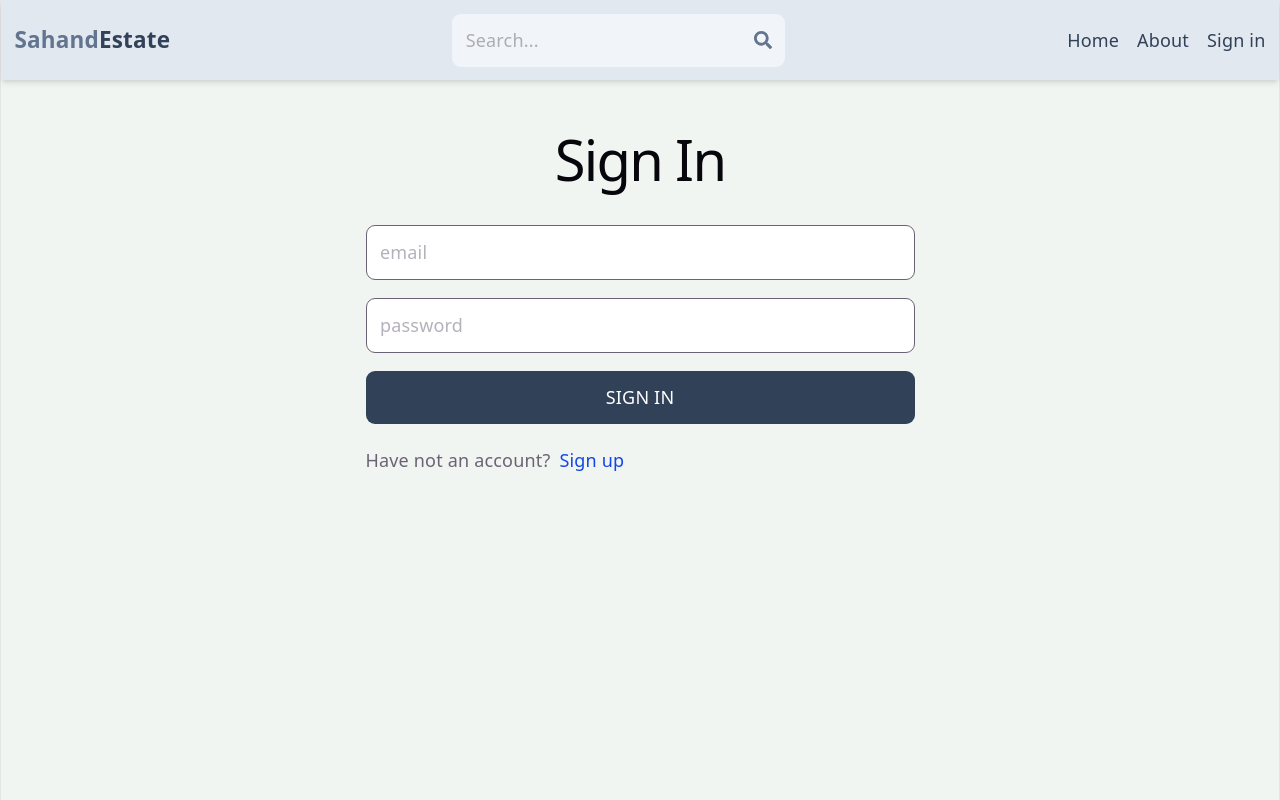
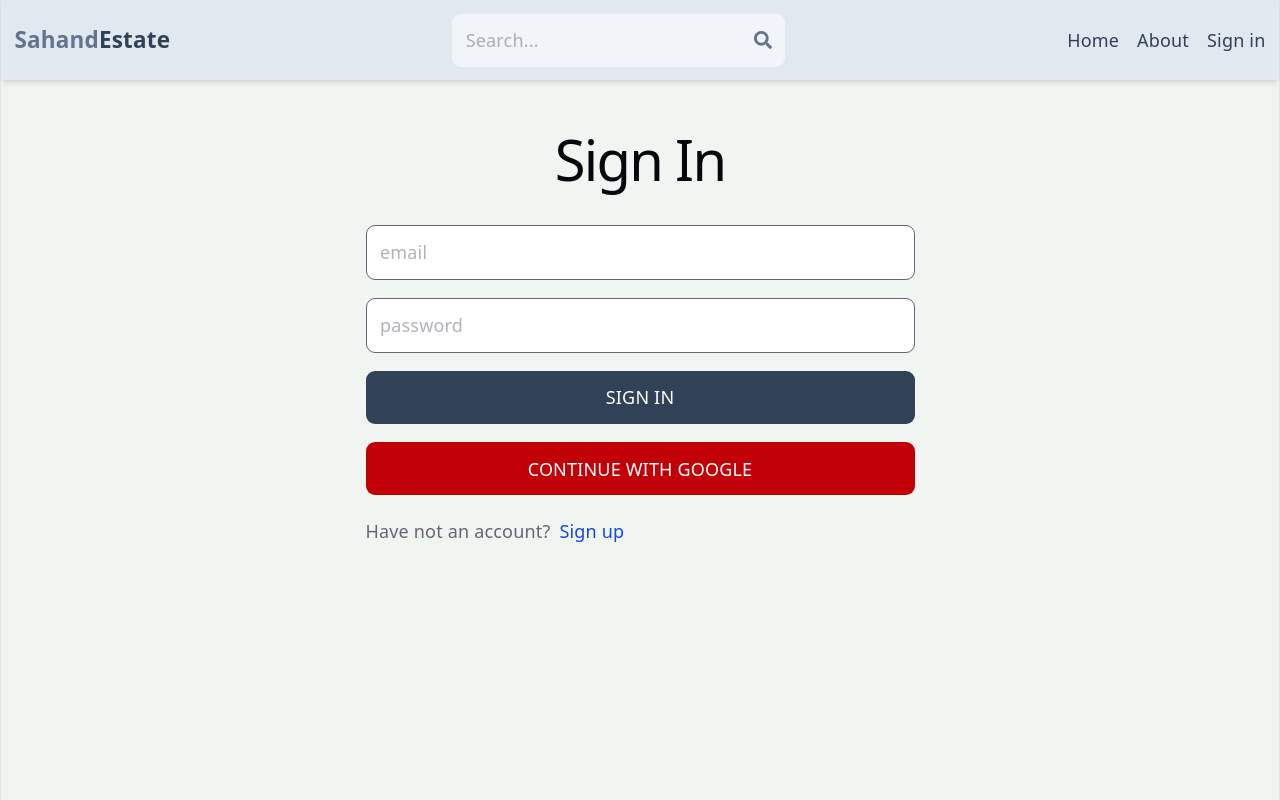
Before and after one commit to mikleugera/mern-estate, a React (Vite) app: page /sign-in in a window 1280 px wide. Built offline with nearby package versions, Linux system fonts and the light colour scheme.

Commit message:
create and add OAuth component

```diff
--- a/package.json
+++ b/package.json
@@ -12,6 +12,7 @@
   "dependencies": {
     "@reduxjs/toolkit": "^2.12.0",
     "@tailwindcss/vite": "^4.3.3",
+    "firebase": "^12.19.0",
     "react": "^19.2.8",
     "react-dom": "^19.2.8",
     "react-icons": "^5.7.0",
--- /dev/null
+++ b/src/components/OAuth.jsx
@@ -0,0 +1,38 @@
+import {getAuth, GoogleAuthProvider, signInWithPopup} from 'firebase/auth';
+import { app } from '../firebase.jsx';
+import { useDispatch } from 'react-redux';
+import { signInSuccess } from '../redux/user/userSlice';
+import { useNavigate } from 'react-router-dom';
+
+export const OAuth = () => {
+  const dispatch = useDispatch()
+  const navigate = useNavigate()
+
+  const handleGoogleClick = async () => {
+    try {
+        const provider = new GoogleAuthProvider()
+        const auth = getAuth(app)
+
+        const result = await signInWithPopup(auth, provider)
+
+        const res = await fetch('/api/auth/google', {
+            method: 'POST',
+            headers: {
+              'Content-Type': 'application/json'
+            },
+            body: JSON.stringify({name: result.user.displayName, email: result.user.email, photo: result.user.photoURL})
+        })
+        const data = await res.json()
+
+        dispatch(signInSuccess(data))
+        navigate('/')
+    } catch (error) {
+        console.log(error);
+    }
+  }
+
+  return (
+    <button onClick={handleGoogleClick} type="button" className="bg-red-700 text-white p-3 rounded-lg uppercase
+            hover:opacity-95 cursor-pointer">continue with google</button>
+  )
+}
--- /dev/null
+++ b/src/firebase.jsx
@@ -0,0 +1,17 @@
+// Import the functions you need from the SDKs you need
+import { initializeApp } from "firebase/app";
+// TODO: Add SDKs for Firebase products that you want to use
+// https://firebase.google.com/docs/web/setup#available-libraries
+
+// Your web app's Firebase configuration
+const firebaseConfig = {
+  apiKey: import.meta.env.VITE_FIREBASE_API_KEY,
+  authDomain: "mern-estate-c8a65.firebaseapp.com",
+  projectId: "mern-estate-c8a65",
+  storageBucket: "mern-estate-c8a65.firebasestorage.app",
+  messagingSenderId: "230106949928",
+  appId: "1:230106949928:web:351a2766b7889a6f92881d"
+};
+
+// Initialize Firebase
+export const app = initializeApp(firebaseConfig);
--- a/src/pages/SignIn.jsx
+++ b/src/pages/SignIn.jsx
@@ -2,6 +2,7 @@ import { useState } from "react"
 import { useDispatch, useSelector } from "react-redux";
 import { Link, useNavigate} from "react-router-dom"
 import { signInFailure, signInStart, signInSuccess } from "../redux/user/userSlice";
+import { OAuth } from "../components/OAuth";
 
 export const SignIn = () => {
   const [formData, setFormData] = useState({});
@@ -52,6 +53,7 @@ export const SignIn = () => {
                 id="password" onChange={handleChange}/>
         <button className="bg-slate-700 text-white p-3 rounded-lg uppercase
                   hover:opacity-95 disabled:opacity-80 cursor-pointer" disabled={loading}>{loading ? 'Loading...' : 'Sign in'}</button>
+        <OAuth/>
       </form>
       <div className="flex gap-2 mt-5">
         <p>Have not an account?</p>
--- a/src/pages/SignUp.jsx
+++ b/src/pages/SignUp.jsx
@@ -1,5 +1,6 @@
 import { useState } from "react"
 import { Link, useNavigate} from "react-router-dom"
+import { OAuth } from "../components/OAuth";
 
 export const SignUp = () => {
   const[formData, setFormData] = useState({});
@@ -54,6 +55,7 @@ export const SignUp = () => {
                 id="password" onChange={handleChange}/>
         <button className="bg-slate-700 text-white p-3 rounded-lg uppercase
                   hover:opacity-95 disabled:opacity-80 cursor-pointer" disabled={loading}>{loading ? 'Loading...' : 'Sign up'}</button>
+        <OAuth/>
       </form>
       <div className="flex gap-2 mt-5">
         <p>Have an account?</p>
```
Also changed, not shown: 2 other files (tests, documents, lock files or other folders).
